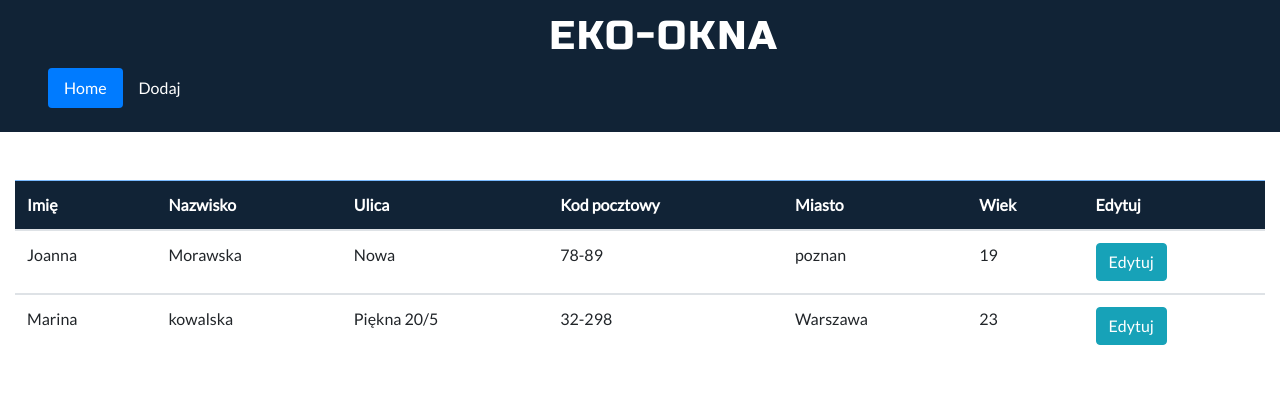
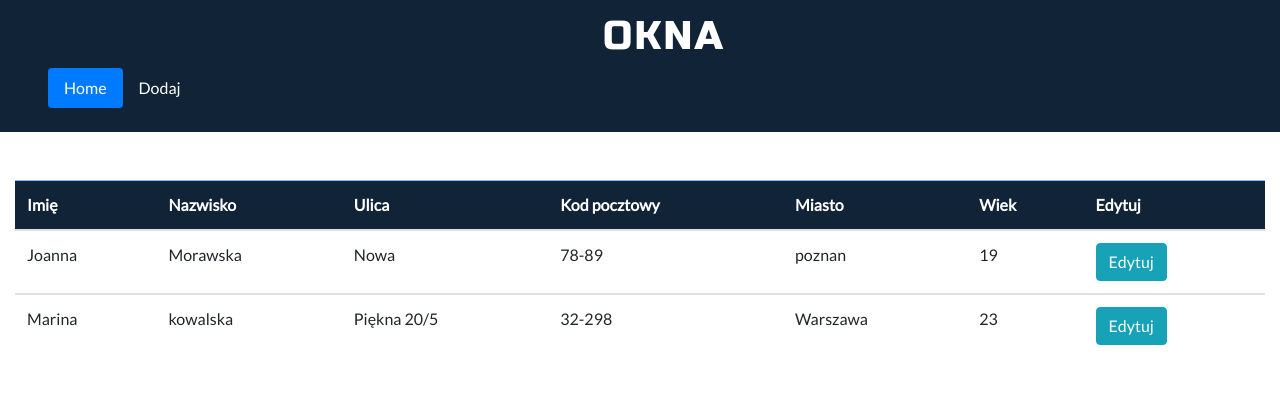
Before and after one commit to KamilaDyn/zadanie-tabela, a PHP site: page /okna/ in a window 1280 px wide. Shown: the top 420 px of the page. Run offline with PHP 8.4, Linux system fonts and the light colour scheme; data comes from the database, SQL or seed files in the repository.

Commit message:
change nav name

```diff
--- a/Szablony/edit.php
+++ b/Szablony/edit.php
@@ -19,7 +19,7 @@
 
 <body>
 <nav class="nav justify-content-start pt-1 pl-5">
-	<h1 class="title text-white w-100 text-center pt-2">EKO-OKNA</h1>
+	<h1 class="title text-white w-100 text-center pt-2">OKNA</h1>
 <ul class="nav nav-pills mb-4">
 			<li class="nav-item">
 				<a class="nav-link active" href="http://localhost/okna/">Home</a>
--- a/Szablony/header.php
+++ b/Szablony/header.php
@@ -17,7 +17,7 @@
 </head>
 <body class=" d-flex flex-column ">
 <nav class="nav justify-content-start pt-1 pl-5">
-<h1 class="title text-white w-100 text-center pt-2">EKO-OKNA</h1>
+<h1 class="title text-white w-100 text-center pt-2">OKNA</h1>
 <ul class="nav nav-pills mb-4">
 
   <li class="nav-item">
--- a/config/settings.php
+++ b/config/settings.php
@@ -4,7 +4,7 @@
 $DBEngine = "mysql";
 $DBServer = "localhost";
 $DBUser = "root";
-$DBPass = "";
+$DBPass = "0606Kam";
 $DBName = "ekookna";
 $DBPort = "3306";
 
```
Also changed, not shown: 1 other file.
